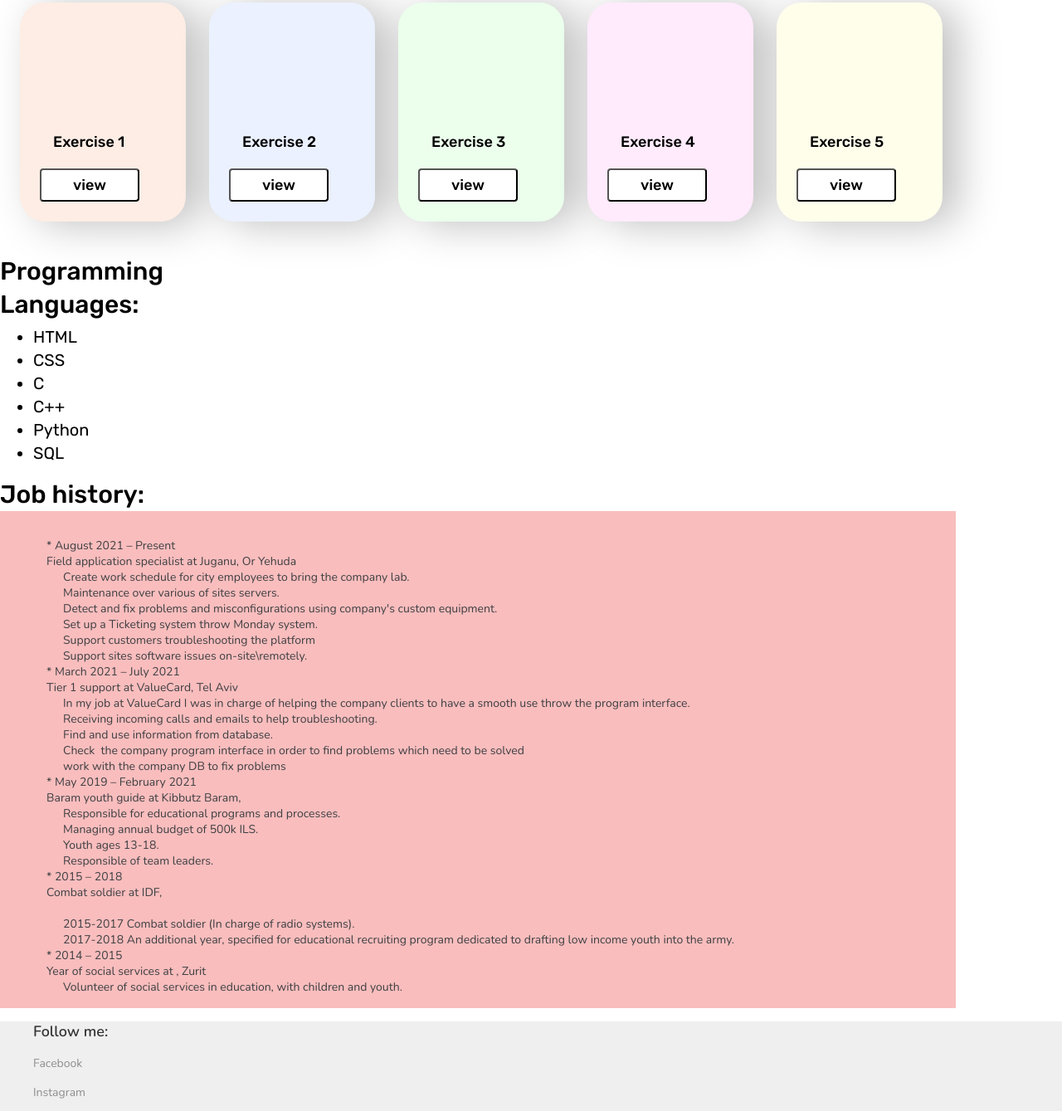
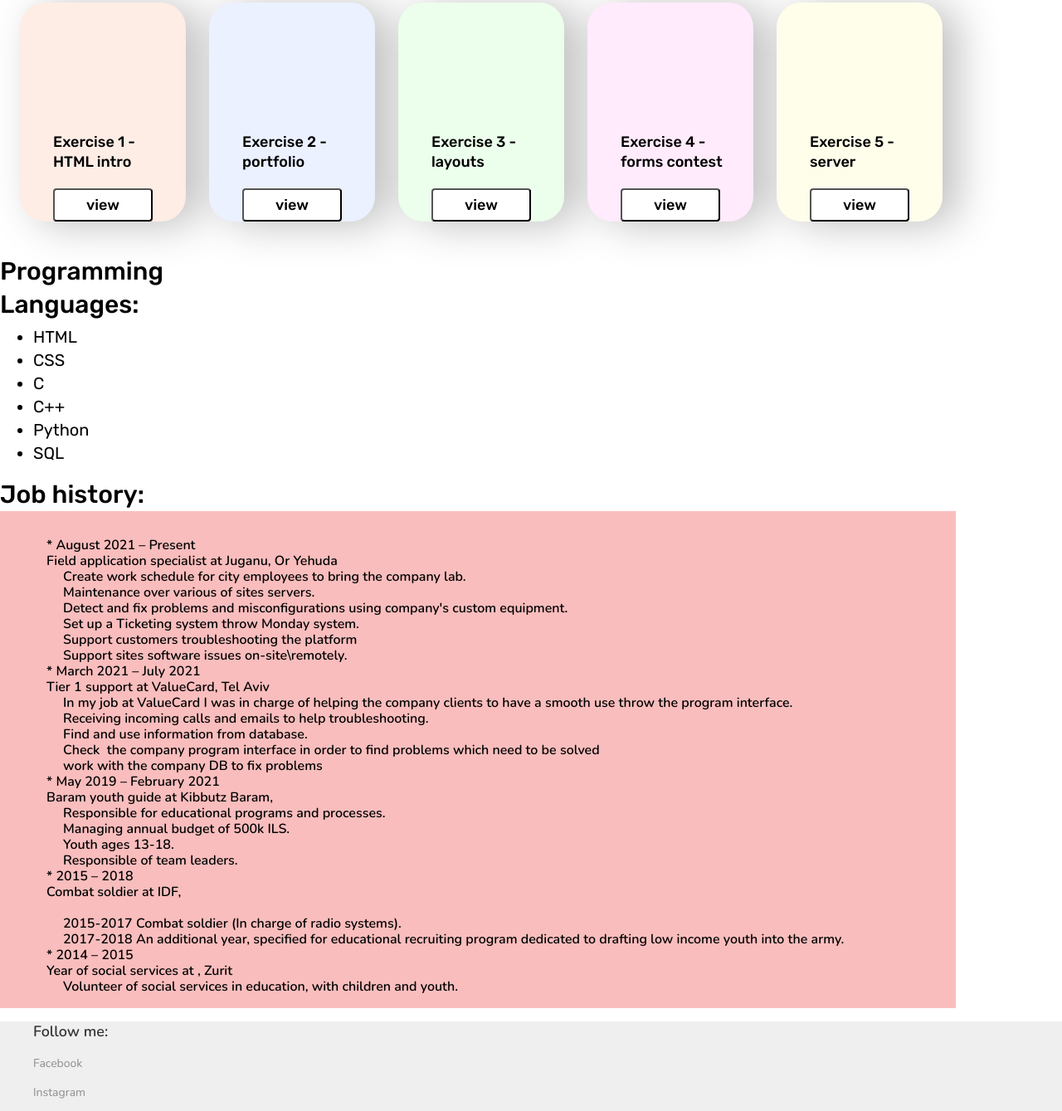
Before and after one commit to Orbasker/ex2, a plain HTML site: page index.html in a window 1280 px wide. Shown: the part 981-2320 px from the top of the page at 83% size. Drawn offline with nearby package versions, Linux system fonts and the light colour scheme.

Commit message:
finished ready for submit

```diff
--- a/css/style.css
+++ b/css/style.css
@@ -109,8 +109,6 @@ header {
     color: #000000;
 }
 #area4 a{
-    /* margin-top: 16px; */
-    /* margin-left: 40px; */
     font-family: 'Rubik';
     font-style: normal;
     font-weight: 500;
@@ -132,7 +130,6 @@ h4 {
     line-height: 40px;
     letter-spacing: 0em;
     text-align: left;
-
 }
 h5 {
     font-family: 'Nunito';
@@ -215,8 +212,7 @@ h5 {
     background: #FFFFFF;
     border-radius: 4px;
     margin-top: 20px;
-    margin-left: 24px;
-    /* object-fit: contain; */
+    margin-left: 40px;
 }
 .view:hover{
     background-color: #4CAF50;
@@ -314,8 +310,8 @@ footer h5{
     margin-top: 16px;
     font-family: 'Nunito';
     font-style: normal;
-    font-weight: 400;
-    font-size: 14px;
+    font-weight: 600;
+    font-size: 16px;
     line-height: 19px;
-    color: #3E3F43;
+    color: #000000;
 }
--- a/index.html
+++ b/index.html
@@ -1,7 +1,7 @@
 <!DOCTYPE html>
 <html>
 <head>
-    <title>My First Web Page</title>
+    <title>Or Basker</title>
     <link rel="preconnect" href="https://fonts.googleapis.com/" >
     <link rel="preconnect" href="https://fonts.gstatic.com/" crossorigin>
     <link href="https://fonts.googleapis.com/css2?family=Nunito:ital,wght@0,200;0,300;0,400;0,500;0,600;0,700;0,800;0,900;0,1000;1,200;1,300;1,400;1,500;1,600;1,700;1,800;1,900;1,1000&family=Rubik:ital,wght@0,300;0,400;0,500;0,600;0,700;0,800;0,900;1,300;1,400;1,500;1,600;1,700;1,800;1,900&display=swap" rel="stylesheet">
@@ -10,7 +10,6 @@
 <body>
     <section id="area1">
         <a href="#" id="logo"><header>Or Basker</header></a>
-
     </section>
     <section id="area2">
 
@@ -33,27 +32,27 @@
        <h4>Exercises</h4>
             <div id="card1" class="card">
                 <div class="round_pic"></div>
-                <a href="http://se.shenkar.ac.il/students/2022-2023/web1/dev_22/exercises/ex1/index.html" class="text">Exercise 1</a>
+                <a href="http://se.shenkar.ac.il/students/2022-2023/web1/dev_22/exercises/ex1/index.html" class="text">Exercise 1 - <br>HTML intro</a>
                     <button class="view"><a href="http://se.shenkar.ac.il/students/2022-2023/web1/dev_22/exercises/ex1/index.html">view</a></button>
             </div>
             <div id="card2">
                 <div class="round_pic"></div>
-                <a href="" class="text">Exercise 2</a>
+                <a href="http://se.shenkar.ac.il/students/2022-2023/web1/dev_22/index.html" class="text">Exercise 2 - portfolio</a>
                 <button class="view"><a href="">view</a></button>
             </div>
             <div id="card3" class="card">
                 <div class="round_pic"></div>
-                <a href="" class="text">Exercise 3</a>
+                <a href="#" class="text">Exercise 3 - layouts</a>
                 <button class="view"><a href="">view</a></button>
             </div>
             <div id="card4" class="card">
                 <div class="round_pic"></div>
-                <a href="" class="text">Exercise 4</a>
+                <a href="#" class="text">Exercise 4 - <br>forms contest</a>
                 <button class="view"><a href="">view</a></button>
             </div>
             <div id="card5" class="card">
                 <div class="round_pic"></div>
-                <a href="" class="text">Exercise 5</a>
+                <a href="#" class="text">Exercise 5 - server</a>
                 <button class="view"><a href="">view</a></button>
             </div>
     </section>
```
